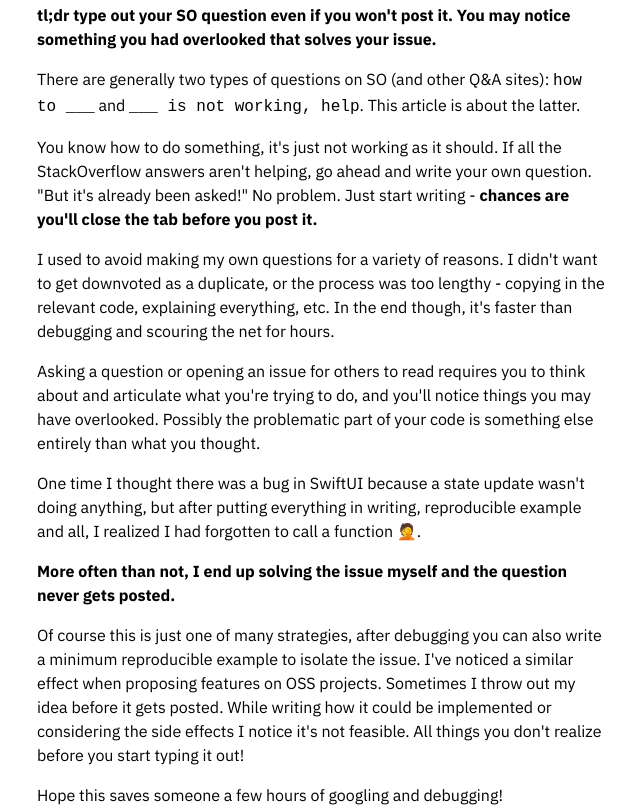
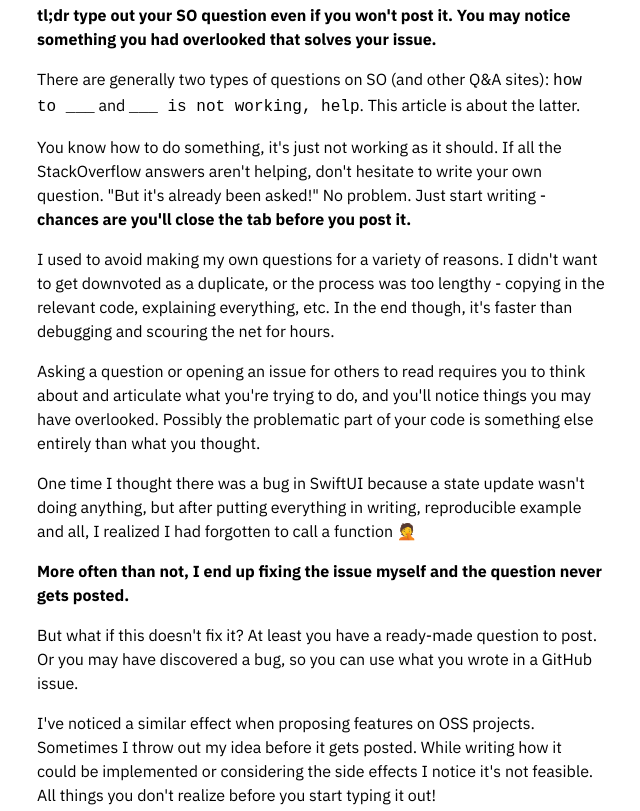
Before and after one commit to atultw/blog, a Gatsby site: page /write-questions/ in a window 1280 px wide. Shown: the part 233-1044 px from the top of the page, without its empty margins (319-959 px from the left). Built offline with nearby package versions, Linux system fonts and the light colour scheme; Gatsby itself is replaced by a stand-in of ours.

Commit message:
update no dumb questions again

```diff
--- a/content/blog/write-questions/index.md
+++ b/content/blog/write-questions/index.md
@@ -10,9 +10,9 @@ your issue.**
 There are generally two types of questions on SO (and other Q&A sites): `how to ___`
 and `___ is not working, help`. This article is about the latter.
 
-You know how to do something, it's just not working as it should. If all the StackOverflow answers aren't helping, go
-ahead and write your own question. "But it's already been asked!" No problem. Just start writing - **chances are you'll
-close the tab before you post it.**
+You know how to do something, it's just not working as it should. If all the StackOverflow answers aren't helping, don't
+hesitate to write your own question. "But it's already been asked!" No problem. Just start writing - **chances are
+you'll close the tab before you post it.**
 
 I used to avoid making my own questions for a variety of reasons. I didn't want to get downvoted as a duplicate, or the
 process was too lengthy - copying in the relevant code, explaining everything, etc. In the end though, it's faster than
@@ -23,13 +23,15 @@ to do, and you'll notice things you may have overlooked. Possibly the problemati
 entirely than what you thought.
 
 One time I thought there was a bug in SwiftUI because a state update wasn't doing anything, but after putting everything
-in writing, reproducible example and all, I realized I had forgotten to call a function 🤦‍️.
+in writing, reproducible example and all, I realized I had forgotten to call a function 🤦‍️
 
-**More often than not, I end up solving the issue myself and the question never gets posted.**
+**More often than not, I end up fixing the issue myself and the question never gets posted.**
 
-Of course this is just one of many strategies, after debugging you can also write a minimum reproducible example to
-isolate the issue. I've noticed a similar effect when proposing features on OSS projects. Sometimes I throw out my idea
-before it gets posted. While writing how it could be implemented or considering the side effects I notice it's not
-feasible. All things you don't realize before you start typing it out!
+But what if this doesn't fix it? At least you have a ready-made question to post. Or you may have discovered a bug, so
+you can use what you wrote in a GitHub issue.
+
+I've noticed a similar effect when proposing features on OSS projects. Sometimes I throw out my idea before it gets
+posted. While writing how it could be implemented or considering the side effects I notice it's not feasible. All things
+you don't realize before you start typing it out!
 
 Hope this saves someone a few hours of googling and debugging!
```
